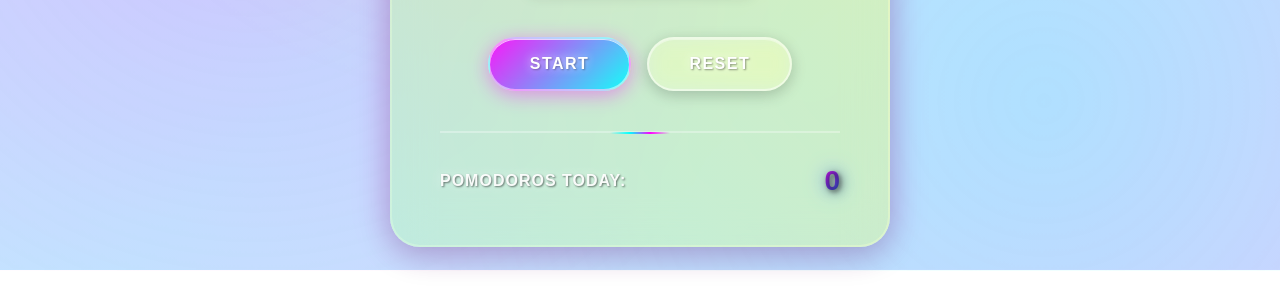
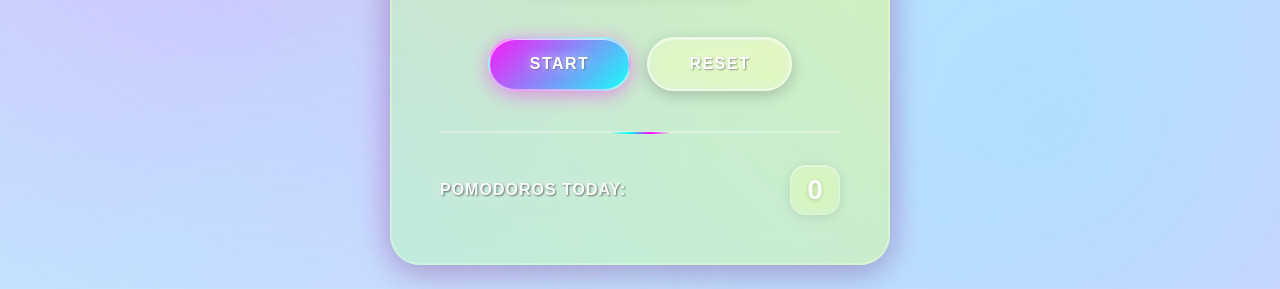
Before and after one commit to jonathanlin83/BYOA-Pomodoro, a plain HTML site: page index.html in a window 1280 px wide. Shown: the part 555-844 px from the top of the page. Drawn offline with Linux system fonts and the light colour scheme.

Commit message:
change the color

```diff
--- a/styles.css
+++ b/styles.css
@@ -386,16 +386,21 @@ h1:hover::before {
 }
 
 .stat-value {
-    background: linear-gradient(135deg, #cc00cc 0%, #0066cc 100%);
-    -webkit-background-clip: text;
-    -webkit-text-fill-color: transparent;
-    background-clip: text;
+    color: rgba(255, 255, 255, 0.95);
     font-size: 28px;
-    font-weight: 900;
-    text-shadow:
-        2px 2px 4px rgba(0, 0, 0, 0.4),
-        0 0 20px rgba(255, 0, 255, 0.4);
-    filter: drop-shadow(2px 2px 4px rgba(0, 0, 0, 0.4)) drop-shadow(0 0 10px rgba(0, 255, 255, 0.4));
+    font-weight: 700;
+    padding: 8px 16px;
+    background: rgba(255, 255, 255, 0.15);
+    backdrop-filter: blur(12px);
+    border: 1px solid rgba(255, 255, 255, 0.3);
+    border-radius: 16px;
+    display: inline-block;
+    box-shadow:
+        0 2px 12px rgba(0, 0, 0, 0.1),
+        inset 0 1px 0 rgba(255, 255, 255, 0.4);
+    text-shadow: 0 1px 4px rgba(0, 0, 0, 0.2);
+    min-width: 50px;
+    text-align: center;
 }
 
 @media (max-width: 480px) {
```
